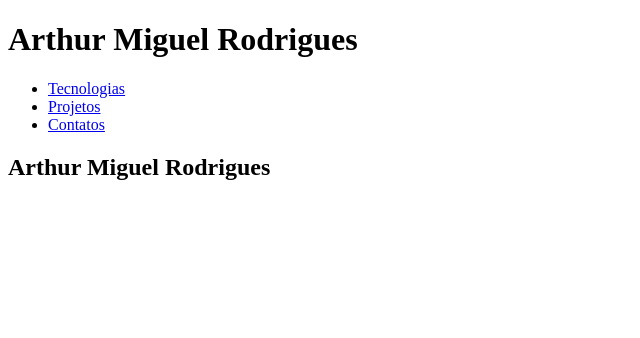
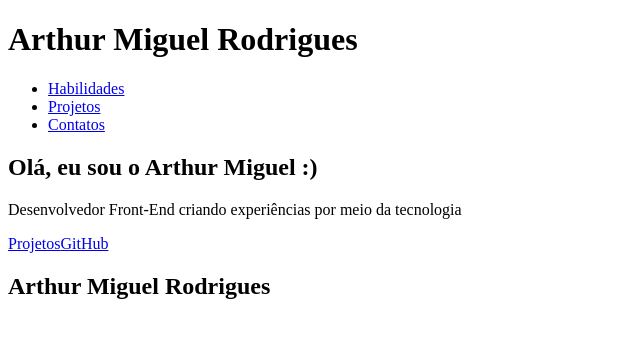
Before and after one commit to m-ruhtra/Portfolio, a React (Vite) app: page / in a window 1280 px wide. Shown: the top 338 px of the page, without its empty margins (0-640 px from the left). Built offline with nearby package versions, Linux system fonts and the light colour scheme.

Commit message:
feat: Implementação do BannerSection

```diff
--- a/src/components/Header/index.jsx
+++ b/src/components/Header/index.jsx
@@ -4,7 +4,7 @@ export const Header = () => {
             <h1>Arthur Miguel Rodrigues</h1>
             <nav>
                 <ul>
-                    <li><a href="#">Tecnologias</a></li>
+                    <li><a href="#">Habilidades</a></li>
                     <li><a href="#">Projetos</a></li>
                     <li><a href="#">Contatos</a></li>
                 </ul>
--- a/src/components/Sections/BannerSection/index.jsx
+++ b/src/components/Sections/BannerSection/index.jsx
@@ -0,0 +1,18 @@
+export const BannerSection = () => {
+    return(
+        <section>
+            <div>
+                <h2>Olá, eu sou  o Arthur Miguel :&#41;</h2>
+                <p>
+                    Desenvolvedor Front-End criando experiências por meio da tecnologia
+                </p>
+            </div>
+
+            <div>
+                <a href="#">Projetos</a>
+                <a href="http://">GitHub</a>
+            </div>
+
+        </section>
+    )
+};
--- a/src/components/Sections/index.jsx
+++ b/src/components/Sections/index.jsx
@@ -0,0 +1,3 @@
+import { BannerSection } from "./BannerSection";
+
+export { BannerSection };
--- a/src/pages/HomePage/index.jsx
+++ b/src/pages/HomePage/index.jsx
@@ -1,10 +1,11 @@
 import { DefaultTemplate } from "../../components";
+import { BannerSection } from "../../components/Sections";
 
 export const HomePage = () => {
     return(
         <>
             <DefaultTemplate>
-
+                <BannerSection />
             </DefaultTemplate>
         </>
     )
```
